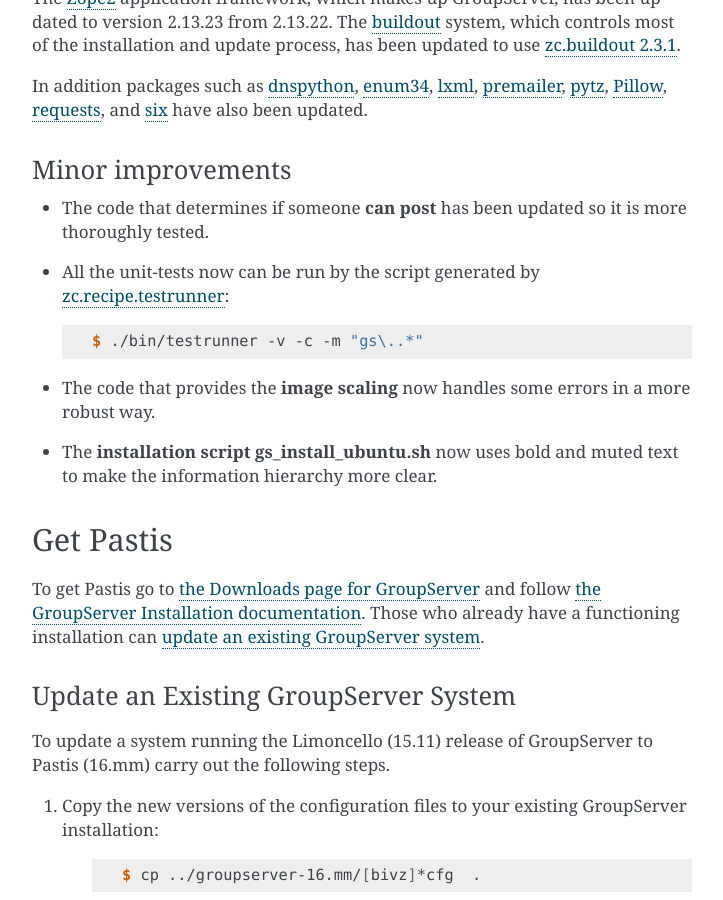
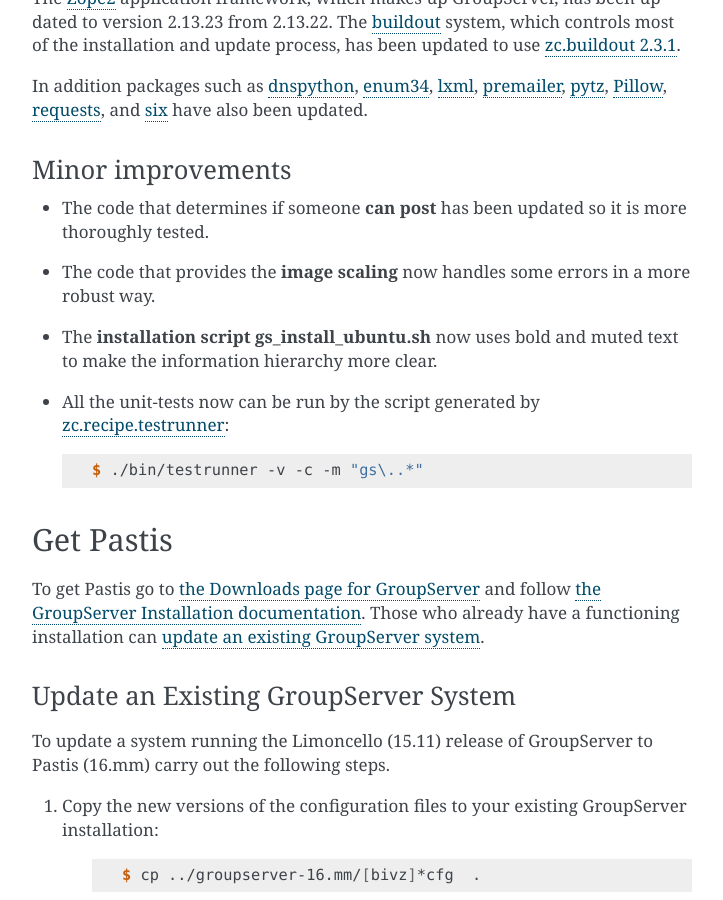
Before and after one commit to groupserver/buildout, a Sphinx documentation site: the page built from docs/release-notes-16mm.rst, in a window 1280 px wide and 900 px high, scrolled down 1042 px. Shown: the whole window, without its empty margins (388-1111 px from the left). Built offline with Sphinx 7.4.7, drawn with Linux system fonts in a browser that asks for light colours.

```diff
--- a/docs/release-notes-16mm.rst
+++ b/docs/release-notes-16mm.rst
@@ -78,17 +78,17 @@ Minor improvements
 * The code that determines if someone **can post** has been
   updated so it is more thoroughly tested.
 
-* All the unit-tests now can be run by the script generated by
-  `zc.recipe.testrunner`_::
-
-    $ ./bin/testrunner -v -c -m "gs\..*"
-
 * The code that provides the **image scaling** now handles some
   errors in a more robust way.
 
 * The **installation script** :program:`gs_install_ubuntu.sh` now
   uses bold and muted text to make the information hierarchy more
   clear.
+
+* All the unit-tests now can be run by the script generated by
+  `zc.recipe.testrunner`_::
+
+    $ ./bin/testrunner -v -c -m "gs\..*"
 
 .. _zc.recipe.testrunner:
    https://pypi.python.org/pypi/zc.recipe.testrunner/
```
